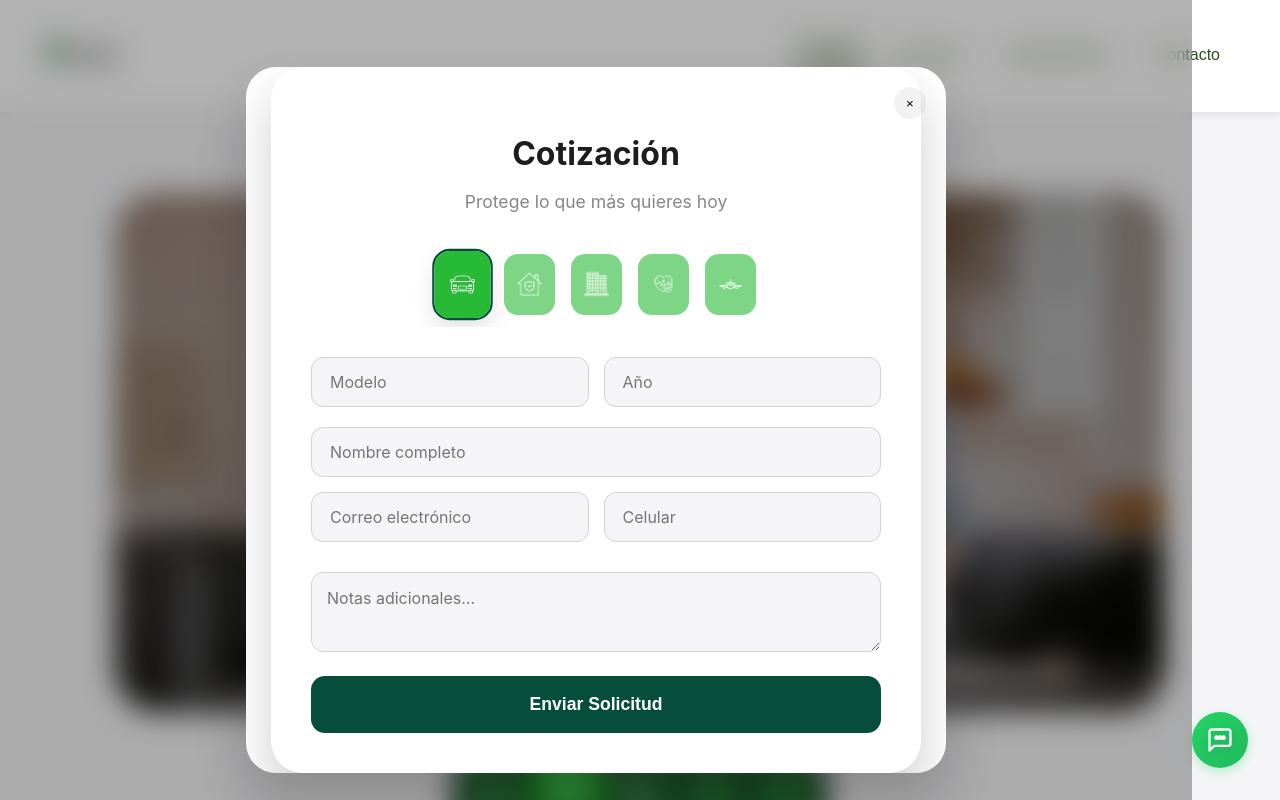
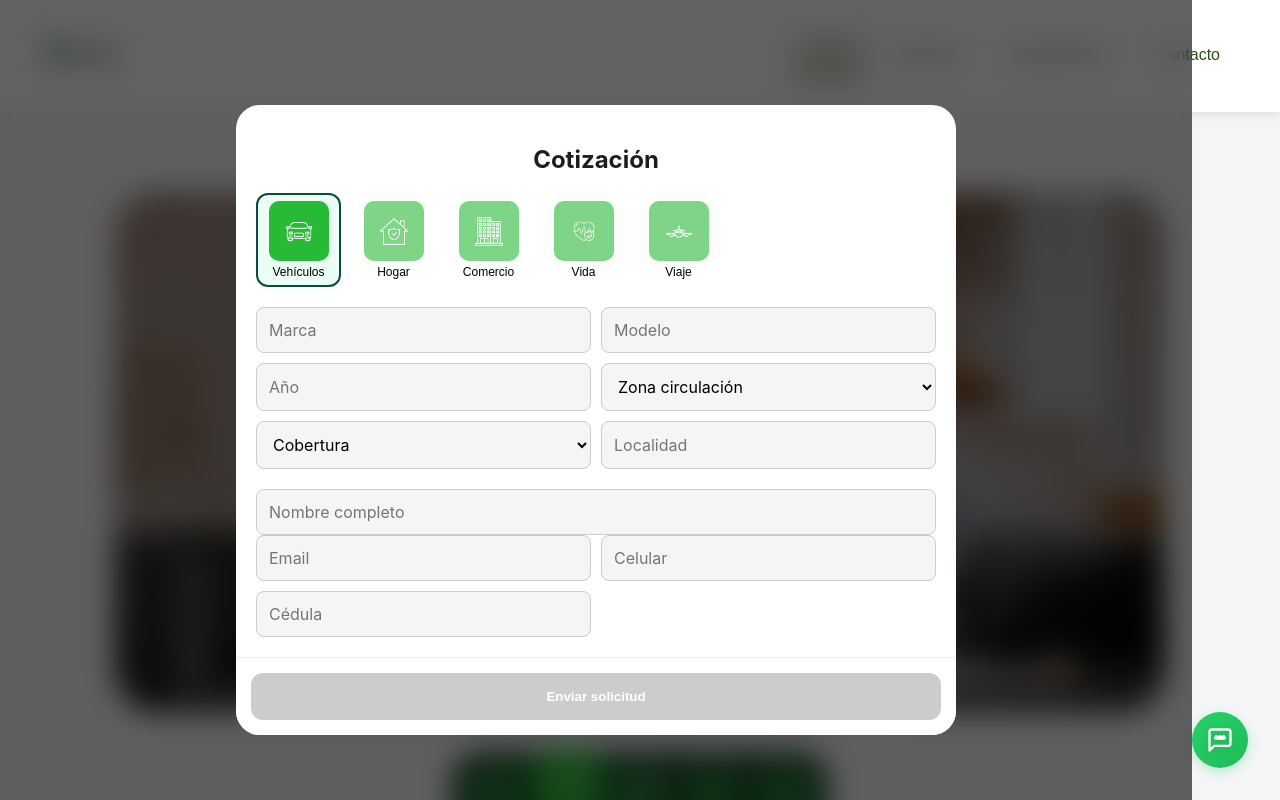
Before and after one commit to juanAndHuelmo/seguroweb, a React (Create React App) app: page / in a window 1280 px wide. Both pictures are taken after a click on the button "Solicitar Cotización". Shown: the top 800 px of the page. Built offline with nearby package versions, Linux system fonts and the light colour scheme.

Commit message:
Fix rutas imágenes brokers

```diff
--- a/src/Components/Forms/QuotationForm.jsx
+++ b/src/Components/Forms/QuotationForm.jsx
@@ -1,272 +1,378 @@
-import { useState } from 'react';
+import { useState, useEffect } from 'react';
 import emailjs from '@emailjs/browser';
-import styled, { keyframes, css } from 'styled-components';
+import styled, { keyframes } from 'styled-components';
 
-// Inicializar EmailJS
 emailjs.init('FWhla7meyPyV00HZZ');
 
-/* ===== ANIMACIONES ===== */
+/* ===== ANIMACIÓN ===== */
 const fadeIn = keyframes`
-  from { opacity: 0; transform: translateY(10px); }
-  to { opacity: 1; transform: translateY(0); }
+  from { opacity:0; transform:translateY(10px);}
+  to { opacity:1; transform:translateY(0);}
 `;
 
-/* ===== ESTILOS RESPONSIVE (Styled Components) ===== */
-const FormContainer = styled.div`
-  width: 100%;
-  max-width: 650px;
-  margin: 0 auto;
-  background: white;
-  border-radius: 32px;
-  overflow: hidden;
-  box-shadow: 0 25px 50px rgba(0, 0, 0, 0.2);
-  font-family: -apple-system, BlinkMacSystemFont, "SF Pro Display", sans-serif;
+/* ===== LAYOUT ===== */
+const Overlay = styled.div`
+  position:fixed;
+  inset:0;
+  background:rgba(0,0,0,0.45);
+  display:flex;
+  justify-content:center;
+  align-items:center;
+  padding:20px;
+`;
 
-  @media (max-width: 600px) {
-    border-radius: 24px;
+const Container = styled.div`
+  width:100%;
+  max-width:720px;
+  background:white;
+  border-radius:24px;
+  display:flex;
+  flex-direction:column;
+  max-height:92vh;
+  overflow:hidden;
+  animation:${fadeIn} .3s ease;
+`;
+
+const Content = styled.div`
+  padding:20px;
+  overflow-y:auto;
+  flex:1;
+`;
+
+const Footer = styled.div`
+  position:sticky;
+  bottom:0;
+  background:white;
+  padding:15px;
+  border-top:1px solid #eee;
+`;
+
+/* ===== UI ===== */
+const Tabs = styled.div`
+  display:flex;
+  gap:10px;
+  overflow-x:auto;
+  margin-bottom:20px;
+  &::-webkit-scrollbar { display:none; }
+`;
+
+const Tab = styled.button`
+  min-width:85px;
+  border-radius:12px;
+  border:2px solid ${p=>p.active?'#064e3b':'transparent'};
+  background:${p=>p.active?'#ecfdf5':'#fff'};
+  padding:6px;
+  cursor:pointer;
+  display:flex;
+  flex-direction:column;
+  align-items:center;
+
+  img{
+    width:60px;
+    height:60px;
+    object-fit:cover;
+    border-radius:10px;
+    opacity:${p=>p.active?1:0.6};
+  }
+
+  span{
+    font-size:12px;
+    margin-top:4px;
   }
 `;
 
-const FormWrapper = styled.div`
-  padding: 40px;
-  @media (max-width: 600px) {
-    padding: 25px 20px;
+const Grid = styled.div`
+  display:grid;
+  grid-template-columns:1fr 1fr;
+  gap:10px;
+
+  @media(max-width:600px){
+    grid-template-columns:1fr;
   }
 `;
 
-const Header = styled.header`
-  text-align: center;
-  margin-bottom: 30px;
-  h2 { font-size: 2rem; color: #1d1d1f; margin-bottom: 8px; font-weight: 700; }
-  p { color: #86868b; font-size: 1.1rem; }
+const Input = styled.input`
+  padding:12px;
+  border-radius:8px;
+  border:1px solid #ccc;
 `;
 
-const DockContainer = styled.div`
-  display: flex;
-  justify-content: center;
-  gap: 12px;
-  margin-bottom: 30px;
-  overflow-x: auto;
-  padding: 10px 5px;
-
-  /* Scroll suave para mobile */
-  &::-webkit-scrollbar { display: none; }
-  -ms-overflow-style: none;
-  scrollbar-width: none;
-
-  @media (max-width: 600px) {
-    justify-content: flex-start;
-  }
+const Select = styled.select`
+  padding:12px;
+  border-radius:8px;
+  border:1px solid #ccc;
 `;
 
-const DockItem = styled.button`
-  width: 55px;
-  height: 65px;
-  border-radius: 16px;
-  border: 2px solid ${props => props.active ? '#064e3b' : 'transparent'};
-  background: ${props => props.active ? '#f5f5f7' : 'white'};
-  cursor: pointer;
-  transition: all 0.3s cubic-bezier(0.4, 0, 0.2, 1);
-  flex-shrink: 0;
-  padding: 0;
-  overflow: hidden;
-  position: relative;
-
-  img { width: 100%; height: 100%; object-fit: cover; opacity: ${props => props.active ? 1 : 0.6}; }
-
-  &:hover { transform: scale(1.05); }
-
-  ${props => props.active && css`
-    transform: scale(1.1);
-    box-shadow: 0 10px 20px rgba(0,0,0,0.1);
-  `}
+const Button = styled.button`
+  width:100%;
+  padding:16px;
+  border:none;
+  border-radius:12px;
+  background:${p=>p.disabled?'#ccc':'#064e3b'};
+  color:white;
+  font-weight:600;
 `;
 
-const FormGrid = styled.div`
-  display: grid;
-  grid-template-columns: 1fr 1fr;
-  gap: 15px;
-  margin-bottom: 15px;
+/* ===== COMPONENT ===== */
+export default function QuotationForm({onClose}){
 
-  @media (max-width: 600px) {
-    grid-template-columns: 1fr; /* Una sola columna en mobile */
-  }
-`;
+  useEffect(()=>{
+    document.body.style.overflow='hidden';
+    return ()=> document.body.style.overflow='auto';
+  },[]);
 
-const StyledInput = styled.input`
-  width: 100%;
-  padding: 14px 18px;
-  border-radius: 12px;
-  border: 1px solid #d2d2d7;
-  font-size: 16px; /* Evita zoom molesto en iOS */
-  transition: border 0.2s;
-  &:focus { border-color: #064e3b; outline: none; }
-`;
+  const types=[
+    {value:'vehicles', label:'Vehículos', img:process.env.PUBLIC_URL + '/Images/Logos/vehiculo.jpg'},
+    {value:'home', label:'Hogar', img:process.env.PUBLIC_URL + '/Images/Logos/hogar.jpg'},
+    {value:'commerce', label:'Comercio', img:process.env.PUBLIC_URL + '/Images/Logos/Empresa.jpg'},
+    {value:'life', label:'Vida', img:process.env.PUBLIC_URL + '/Images/Logos/vida.jpg'},
+    {value:'travel', label:'Viaje', img:process.env.PUBLIC_URL + '/Images/Logos/viaje.jpg'},
+  ];
 
-const StyledSelect = styled.select`
-  width: 100%;
-  padding: 14px 18px;
-  border-radius: 12px;
-  border: 1px solid #d2d2d7;
-  font-size: 16px;
-  background: white;
-`;
+  const [form,setForm]=useState({
+    insuranceType:'vehicles',
 
-const SubmitButton = styled.button`
-  width: 100%;
-  background: #064e3b;
-  color: white;
-  border: none;
-  padding: 18px;
-  border-radius: 14px;
-  font-size: 1.1rem;
-  font-weight: 600;
-  cursor: pointer;
-  transition: all 0.3s;
-  margin-top: 20px;
+    vehicles:{
+      brand:'', model:'', year:'',
+      zone:'', coverage:'', location:''
+    },
 
-  &:hover { background: #10b981; }
-  &:disabled { background: #d2d2d7; cursor: not-allowed; }
-`;
+    home:{
+      type:'', use:'', construction:'',
+      area:'', security:'', coverage:'', location:''
+    },
 
-/* ===== COMPONENTE ===== */
-function QuotationForm({ onClose }) {
-  const [formData, setFormData] = useState({
-    fullName: '', email: '', phone: '', insuranceType: 'vehicles',
-    vehicleModel: '', vehicleYear: '', homeArea: '', propertyStatus: '',
-    commerceType: '', commerceArea: '', lifeAge: '', isSmoker: '',
-    tripDuration: '', tripDestination: '', additionalInfo: '',
+    commerce:{
+      type:'', employees:'', area:'',
+      security:'', coverage:'', location:''
+    },
+
+    life:{
+      age:'', smoker:'', health:'',
+      income:'', coverage:''
+    },
+
+    travel:{
+      destinations:'', startDate:'',
+      endDate:'', travelers:''
+    },
+
+    common:{
+      fullName:'', email:'', phone:'', ci:''
+    }
   });
 
-  const [submitted, setSubmitted] = useState(false);
-  const [loading, setLoading] = useState(false);
-  const [error, setError] = useState(null);
-
-  const insuranceTypes = [
-    { value: 'vehicles', label: 'Vehículos', img: process.env.PUBLIC_URL + '/Images/Logos/vehiculo.jpg' },
-    { value: 'home', label: 'Hogar', img: process.env.PUBLIC_URL + '/Images/Logos/hogar.jpg' },
-    { value: 'commerce', label: 'Comercio', img: process.env.PUBLIC_URL + '/Images/Logos/Empresa.jpg' },
-    { value: 'life', label: 'Vida', img: process.env.PUBLIC_URL + '/Images/Logos/vida.jpg' },
-    { value: 'travel', label: 'Viaje', img: process.env.PUBLIC_URL + '/Images/Logos/viaje.jpg' },
-  ];
-
-  const handleChange = (e) => {
-    const { name, value } = e.target;
-    setFormData(prev => ({ ...prev, [name]: value }));
+  const changeType=(type)=>{
+    setForm(prev=>({...prev,insuranceType:type}));
   };
 
-  const handleSubmit = async (e) => {
-    e.preventDefault();
-    setLoading(true);
-    setError(null);
+  const handleChange=(e)=>{
+    const {name,value}=e.target;
 
-    try {
-      const templateData = {
-        to_email: 'huelmojuan96@gmail.com',
-        from_name: formData.fullName,
-        from_email: formData.email,
-        phone: formData.phone,
-        insurance_type: formData.insuranceType,
-        message: formData.additionalInfo || 'Sin detalles adicionales',
-        // Concatenar info técnica para el email
-        technical_details: `
-          ${formData.vehicleModel ? 'Modelo: ' + formData.vehicleModel : ''}
-          ${formData.vehicleYear ? 'Año: ' + formData.vehicleYear : ''}
-          ${formData.homeArea ? 'Área: ' + formData.homeArea + 'm2' : ''}
-          ${formData.tripDestination ? 'Destino: ' + formData.tripDestination : ''}
-        `
-      };
-
-      await emailjs.send('service_qsf0m5b', 'template_hw7rel8', templateData);
-
-      setSubmitted(true);
-      setTimeout(() => {
-        setSubmitted(false);
-        if (onClose) onClose();
-      }, 2500);
-    } catch (err) {
-      setError('Ocurrió un error. Intenta nuevamente.');
-      setLoading(false);
+    if(name in form.common){
+      setForm(prev=>({...prev,common:{...prev.common,[name]:value}}));
+    } else {
+      setForm(prev=>({
+        ...prev,
+        [prev.insuranceType]:{
+          ...prev[prev.insuranceType],
+          [name]:value
+        }
+      }));
     }
   };
 
-  return (
-    <FormContainer onClick={(e) => e.stopPropagation()}>
-      <FormWrapper>
-        <Header>
+  const isValid=()=>{
+    const t=form.insuranceType;
+    const d=form[t];
+    const c=form.common;
+
+    if(!c.fullName || !c.email || !c.phone) return false;
+
+    if(t==='vehicles') return d.brand && d.year && d.coverage;
+    if(t==='home') return d.type && d.area && d.coverage;
+    if(t==='commerce') return d.type && d.area;
+    if(t==='life') return d.age && d.coverage;
+    if(t==='travel') return d.destinations && d.startDate;
+
+    return true;
+  };
+
+  const handleSubmit=async()=>{
+    if(!isValid()){
+      alert('Completá los datos requeridos');
+      return;
+    }
+
+    const data={
+      ...form.common,
+      ...form[form.insuranceType],
+      type:form.insuranceType
+    };
+
+    try{
+      await emailjs.send('service_qsf0m5b','template_hw7rel8',{
+        from_name:data.fullName,
+        from_email:data.email,
+        message:JSON.stringify(data,null,2)
+      });
+
+      onClose && onClose();
+
+    }catch{
+      alert('Error al enviar');
+    }
+  };
+
+  const d=form[form.insuranceType];
+  const c=form.common;
+
+  return(
+    <Overlay onClick={onClose}>
+      <Container onClick={e=>e.stopPropagation()}>
+
+        <Content>
+
           <h2>Cotización</h2>
-          <p>Protege lo que más quieres hoy</p>
-        </Header>
 
-        <DockContainer>
-          {insuranceTypes.map((type) => (
-            <DockItem
-              key={type.value}
-              active={formData.insuranceType === type.value}
-              onClick={() => setFormData({...formData, insuranceType: type.value})}
-            >
-              <img src={type.img} alt={type.label} />
-            </DockItem>
-          ))}
-        </DockContainer>
+          <Tabs>
+            {types.map(t=>(
+              <Tab key={t.value}
+                active={form.insuranceType===t.value}
+                onClick={()=>changeType(t.value)}
+              >
+                <img src={t.img} alt={t.label}/>
+                <span>{t.label}</span>
+              </Tab>
+            ))}
+          </Tabs>
 
-        {submitted ? (
-          <div style={{textAlign: 'center', padding: '40px', color: '#064e3b', fontWeight: 'bold'}}>
-            ✅ ¡Enviado con éxito! Te contactaremos pronto.
+          {/* VEHICULOS */}
+          {form.insuranceType==='vehicles' && (
+            <Grid>
+              <Input name="brand" value={d.brand} placeholder="Marca" onChange={handleChange}/>
+              <Input name="model" value={d.model} placeholder="Modelo" onChange={handleChange}/>
+              <Input name="year" value={d.year} placeholder="Año" onChange={handleChange}/>
+
+              <Select name="zone" value={d.zone} onChange={handleChange}>
+                <option value="">Zona circulación</option>
+                <option>Montevideo</option>
+                <option>Interior</option>
+                <option>Mixto</option>
+              </Select>
+
+              <Select name="coverage" value={d.coverage} onChange={handleChange}>
+                <option value="">Cobertura</option>
+                <option>Responsabilidad Civil</option>
+                <option>Terceros</option>
+                <option>Terceros Completo</option>
+                <option>Todo Riesgo</option>
+              </Select>
+
+              <Input name="location" value={d.location} placeholder="Localidad" onChange={handleChange}/>
+            </Grid>
+          )}
+
+          {/* HOGAR */}
+          {form.insuranceType==='home' && (
+            <Grid>
+              <Select name="type" value={d.type} onChange={handleChange}>
+                <option value="">Tipo</option>
+                <option>Casa</option>
+                <option>Apartamento</option>
+              </Select>
+
+              <Select name="construction" value={d.construction} onChange={handleChange}>
+                <option value="">Construcción</option>
+                <option>Tradicional</option>
+                <option>Liviana</option>
+              </Select>
+
+              <Input name="area" value={d.area} placeholder="m²" onChange={handleChange}/>
+              <Input name="security" value={d.security} placeholder="Seguridad" onChange={handleChange}/>
+
+              <Select name="coverage" value={d.coverage} onChange={handleChange}>
+                <option value="">Cobertura</option>
+                <option>Incendio</option>
+                <option>Incendio + Hurto</option>
+                <option>Todo Riesgo Hogar</option>
+              </Select>
+
+              <Input name="location" value={d.location} placeholder="Localidad" onChange={handleChange}/>
+            </Grid>
+          )}
+
+          {/* COMERCIO */}
+          {form.insuranceType==='commerce' && (
+            <Grid>
+              <Input name="type" value={d.type} placeholder="Rubro" onChange={handleChange}/>
+              <Input name="employees" value={d.employees} placeholder="Empleados" onChange={handleChange}/>
+              <Input name="area" value={d.area} placeholder="m²" onChange={handleChange}/>
+              <Input name="security" value={d.security} placeholder="Seguridad" onChange={handleChange}/>
+
+              <Select name="coverage" value={d.coverage} onChange={handleChange}>
+                <option value="">Cobertura</option>
+                <option>Básica</option>
+                <option>Intermedia</option>
+                <option>Completa</option>
+              </Select>
+
+              <Input name="location" value={d.location} placeholder="Localidad" onChange={handleChange}/>
+            </Grid>
+          )}
+
+          {/* VIDA */}
+          {form.insuranceType==='life' && (
+            <Grid>
+              <Input name="age" value={d.age} placeholder="Edad" onChange={handleChange}/>
+
+              <Select name="smoker" value={d.smoker} onChange={handleChange}>
+                <option value="">Fumador</option>
+                <option>No</option>
+                <option>Sí</option>
+              </Select>
+
+              <Input name="health" value={d.health} placeholder="Salud / enfermedades" onChange={handleChange}/>
+              <Input name="income" value={d.income} placeholder="Ingreso mensual" onChange={handleChange}/>
+
+              <Select name="coverage" value={d.coverage} onChange={handleChange}>
+                <option value="">Cobertura</option>
+                <option>USD 50.000</option>
+                <option>USD 100.000</option>
+                <option>USD 200.000</option>
+              </Select>
+            </Grid>
+          )}
+
+          {/* VIAJE */}
+          {form.insuranceType==='travel' && (
+            <Grid>
+              <Input name="destinations" value={d.destinations} placeholder="Destino(s)" onChange={handleChange}/>
+              <Input type="date" name="startDate" value={d.startDate} onChange={handleChange}/>
+              <Input type="date" name="endDate" value={d.endDate} onChange={handleChange}/>
+              <Input name="travelers" value={d.travelers} placeholder="Cantidad viajeros" onChange={handleChange}/>
+            </Grid>
+          )}
+
+          {/* DATOS PERSONALES */}
+          <div style={{marginTop:20}}>
+            <Input name="fullName" value={c.fullName} placeholder="Nombre completo" onChange={handleChange}/>
+            <Grid>
+              <Input name="email" value={c.email} placeholder="Email" onChange={handleChange}/>
+              <Input name="phone" value={c.phone} placeholder="Celular" onChange={handleChange}/>
+              <Input name="ci" value={c.ci} placeholder="Cédula" onChange={handleChange}/>
+            </Grid>
           </div>
-        ) : (
-          <form onSubmit={handleSubmit} className="fade-in">
-            {/* Campos Dinámicos según tipo */}
-            <FormGrid>
-              {formData.insuranceType === 'vehicles' && (
-                <>
-                  <StyledInput type="text" name="vehicleModel" placeholder="Modelo" onChange={handleChange} required />
-                  <StyledInput type="number" name="vehicleYear" placeholder="Año" onChange={handleChange} required />
-                </>
-              )}
-              {formData.insuranceType === 'home' && (
-                <>
-                  <StyledInput type="number" name="homeArea" placeholder="m² de la propiedad" onChange={handleChange} required />
-                  <StyledSelect name="propertyStatus" onChange={handleChange} required>
-                    <option value="">Estado</option>
-                    <option value="Nueva">Nueva</option>
-                    <option value="Usada">Usada</option>
-                  </StyledSelect>
-                </>
-              )}
-              {formData.insuranceType === 'travel' && (
-                <>
-                  <StyledInput type="text" name="tripDestination" placeholder="Destino" onChange={handleChange} required />
-                  <StyledInput type="text" name="tripDuration" placeholder="Días de viaje" onChange={handleChange} required />
-                </>
-              )}
-              {/* Otros tipos se pueden agregar siguiendo el mismo patrón */}
-            </FormGrid>
 
-            {/* Campos fijos de contacto */}
-            <div style={{marginTop: '20px'}}>
-              <StyledInput style={{marginBottom: '15px'}} type="text" name="fullName" placeholder="Nombre completo" onChange={handleChange} required />
-              <FormGrid>
-                <StyledInput type="email" name="email" placeholder="Correo electrónico" onChange={handleChange} required />
-                <StyledInput type="tel" name="phone" placeholder="Celular" onChange={handleChange} required />
-              </FormGrid>
-              <textarea
-                style={{width: '100%', borderRadius: '12px', padding: '15px', border: '1px solid #d2d2d7', marginTop: '15px', fontSize: '16px', minHeight: '80px'}}
-                name="additionalInfo"
-                placeholder="Notas adicionales..."
-                onChange={handleChange}
-              />
-            </div>
+        </Content>
 
-            <SubmitButton type="submit" disabled={loading}>
-              {loading ? 'Enviando...' : 'Enviar Solicitud'}
-            </SubmitButton>
-            {error && <p style={{color: 'red', textAlign: 'center', marginTop: '10px'}}>{error}</p>}
-          </form>
-        )}
-      </FormWrapper>
-    </FormContainer>
+        <Footer>
+          <Button onClick={handleSubmit} disabled={!isValid()}>
+            Enviar solicitud
+          </Button>
+        </Footer>
+
+      </Container>
+    </Overlay>
   );
 }
-
-export default QuotationForm;
```
